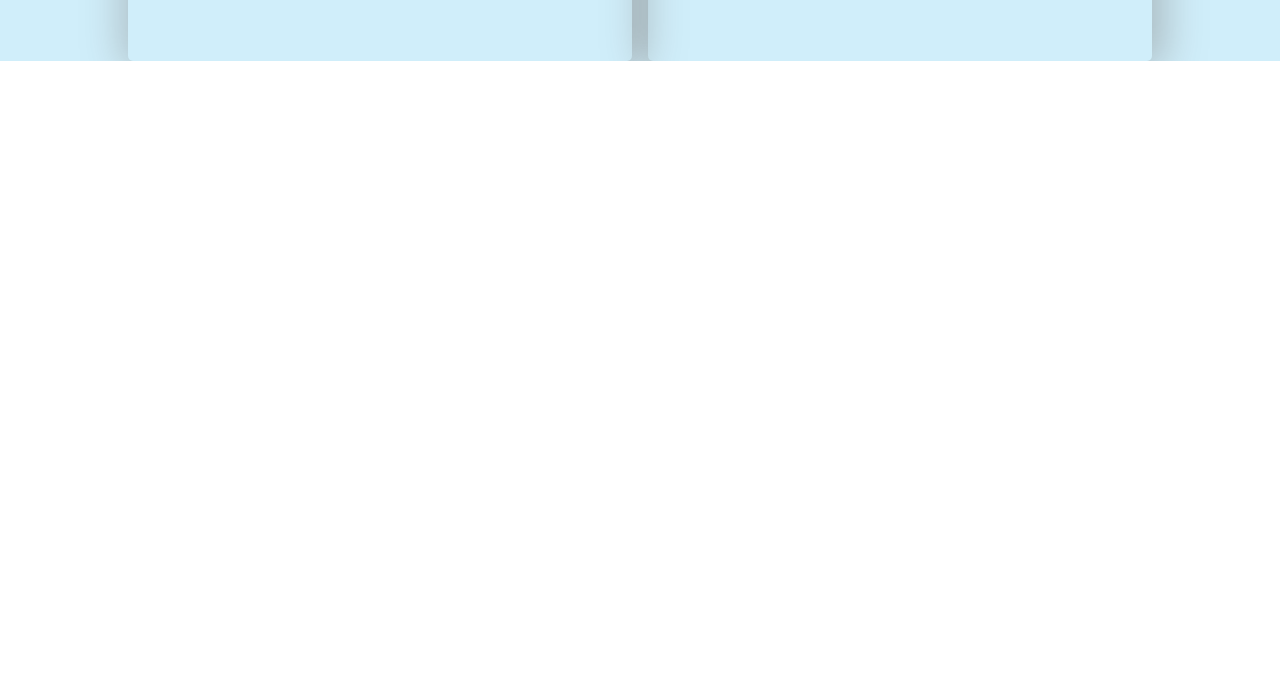
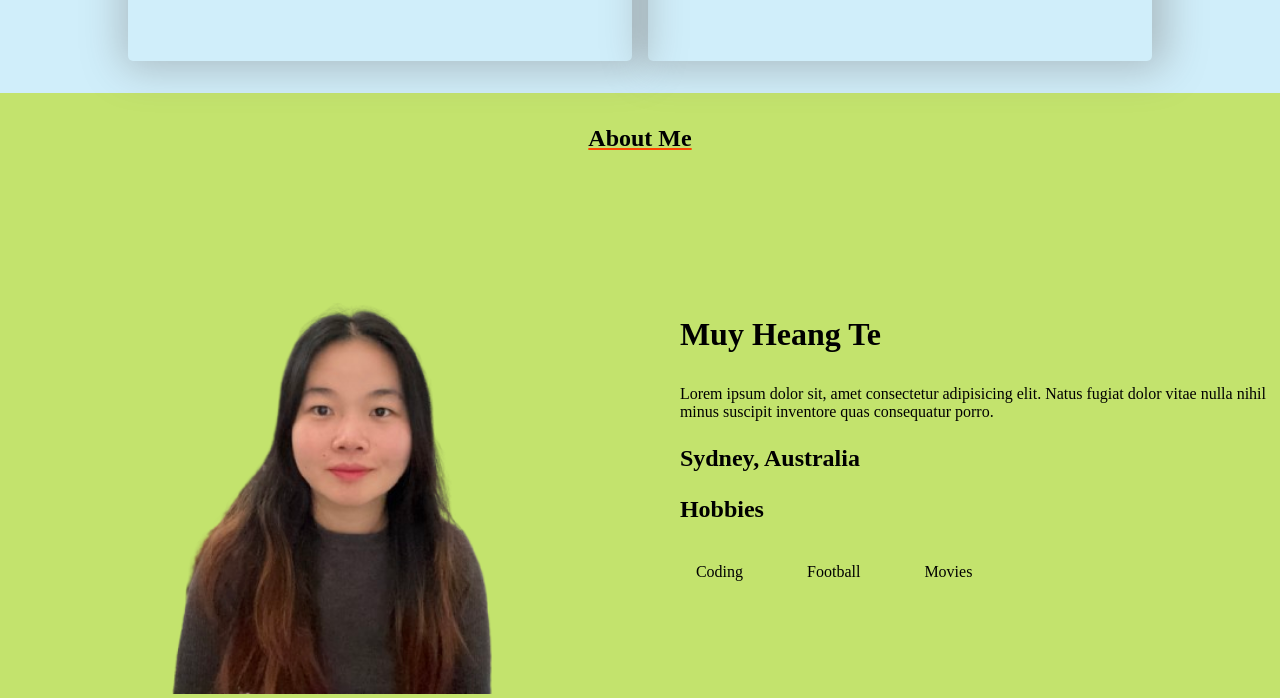
Before and after one commit to MuyheangTe/portfolio, a plain HTML site: page index.html in a window 1280 px wide. Shown: the part 1790-2488 px from the top of the page. Before the commit the page ends 1851 px from the top, so only its background shows below. Drawn offline with Linux system fonts and the light colour scheme; a web font is replaced by a local one.

Commit message:
Add about Me

```diff
--- a/index.html
+++ b/index.html
@@ -186,6 +186,22 @@
 
       </section>
       <!-- About me -->
+       <section class="about-me">
+        <h2>About Me</h2>
+        <div class="about-container">
+          <div class="about-img">
+            <img src="./assets/myphoto.png" alt="my photo" width="100%">
+          </div>
+          <div class="about-text">
+            <p><b>Muy Heang Te</b></p>
+            <p>Lorem ipsum dolor sit, amet consectetur adipisicing elit. Natus fugiat dolor vitae nulla nihil minus suscipit inventore quas consequatur porro.</p>
+            <p style="font-size: 1.5rem;"><b>Sydney, Australia</b></p>
+            <p style="font-size: 1.5rem;"><b>Hobbies</b></p>
+            <div class="hobbies"><span>Coding</span><span>Football</span><span>Movies</span></div>
+          </div>
+
+        </div>
+       </section>
       <!-- Contact me -->
       <!-- Footer section -->
     </div>
--- a/style.css
+++ b/style.css
@@ -180,7 +180,44 @@ body {
   justify-content: center;
   gap: 1rem;
 }
-
+/* About me */
+.about-me {
+  background: rgb(195, 227, 109);
+}
+.about-me h2 {
+  display: flex;
+  justify-content: center;
+  margin: 2rem 0;
+  padding-top: 2rem;
+  text-decoration: underline orangered;
+}
+.about-me .about-container {
+  display: flex;
+  justify-content: space-between;
+  align-items: center;
+}
+.about-me .about-img {
+  width: 80%;
+}
+.about-me .about-text > p:first-child {
+  font-size: 2rem;
+}
+.about-me .about-text .hobbies {
+  width: 50%;
+  display: flex;
+  justify-content: space-between;
+  gap: 2rem;
+}
+.about-me .about-text .hobbies span {
+  padding: 1rem;
+}
+.about-me .about-text .hobbies span:hover {
+  cursor: pointer;
+  border-radius: 5px;
+  background: rgb(234, 122, 122);
+  transform: scale(1.3);
+  transition: all 0.5s;
+}
 /* applying dark mode */
 #darkMode:checked + .wrapper {
   background-color: var(--dark-bg);
```
